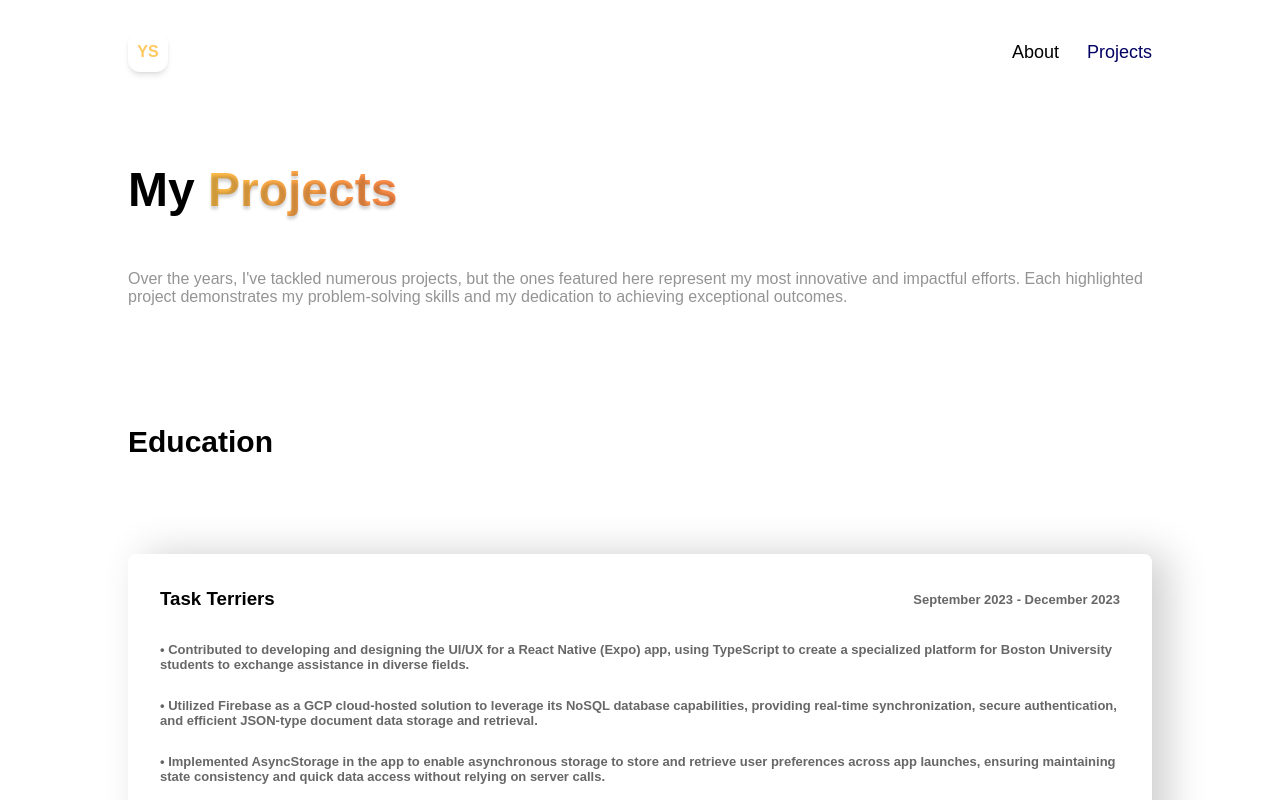
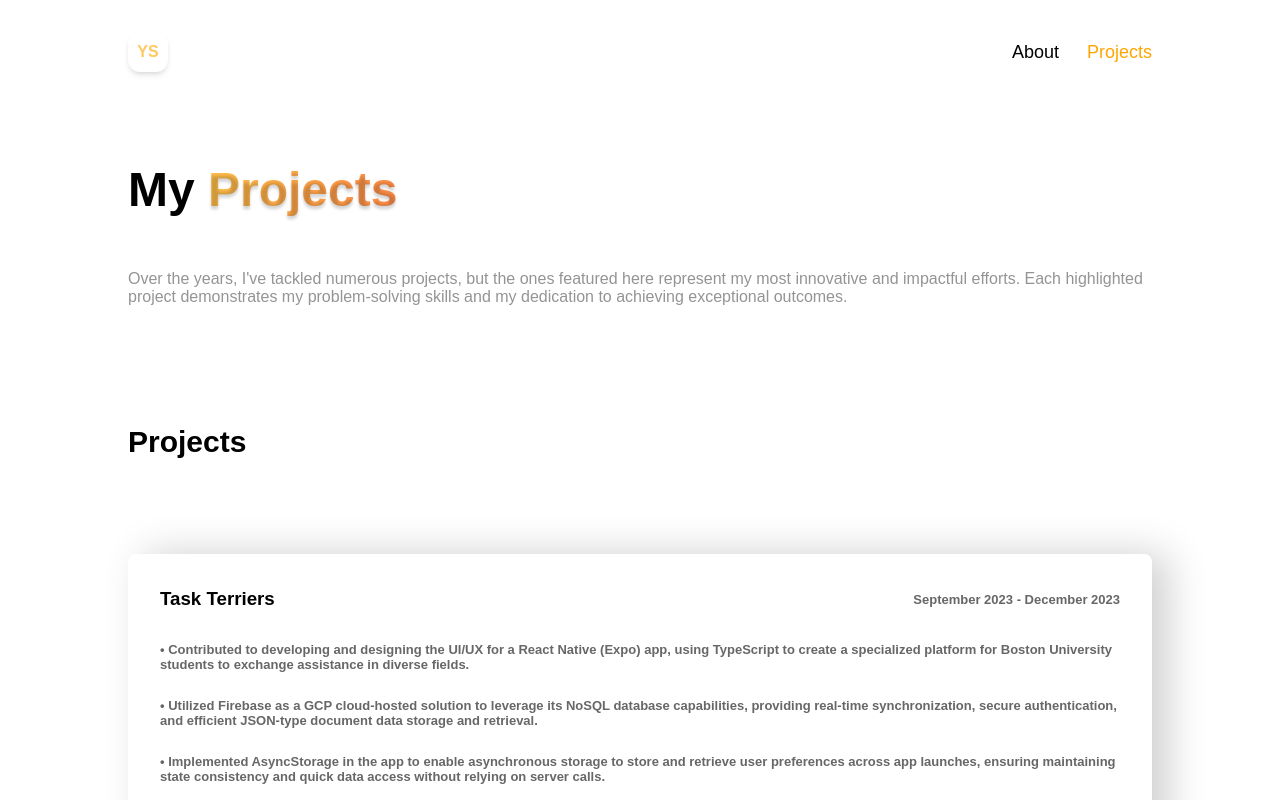
Before and after one commit to yjshin229/3dPortfolio, a React (Create React App) app in the folder 3d-portfolio/: page /projects in a window 1280 px wide. Shown: the top 800 px of the page. Built offline with nearby package versions, Linux system fonts and the light colour scheme.

Commit message:
finalize styling

```diff
--- a/3d-portfolio/src/components/Navbar.jsx
+++ b/3d-portfolio/src/components/Navbar.jsx
@@ -65,6 +65,6 @@ const SubNavLink = styled(NavLink)`
   text-decoration: none;
 
   &.active {
-    color: #030062;
+    color: orange;
   }
 `;
--- a/3d-portfolio/src/screens/Projects.jsx
+++ b/3d-portfolio/src/screens/Projects.jsx
@@ -20,7 +20,7 @@ const Projects = () => {
         </p>
       </Description>
       <SubContainer>
-        <SubTitle>Education</SubTitle>
+        <SubTitle>Projects</SubTitle>
         <ProjectsContainer>
           {projects.map((project) => (
             <ProjectsWrapper>
```
